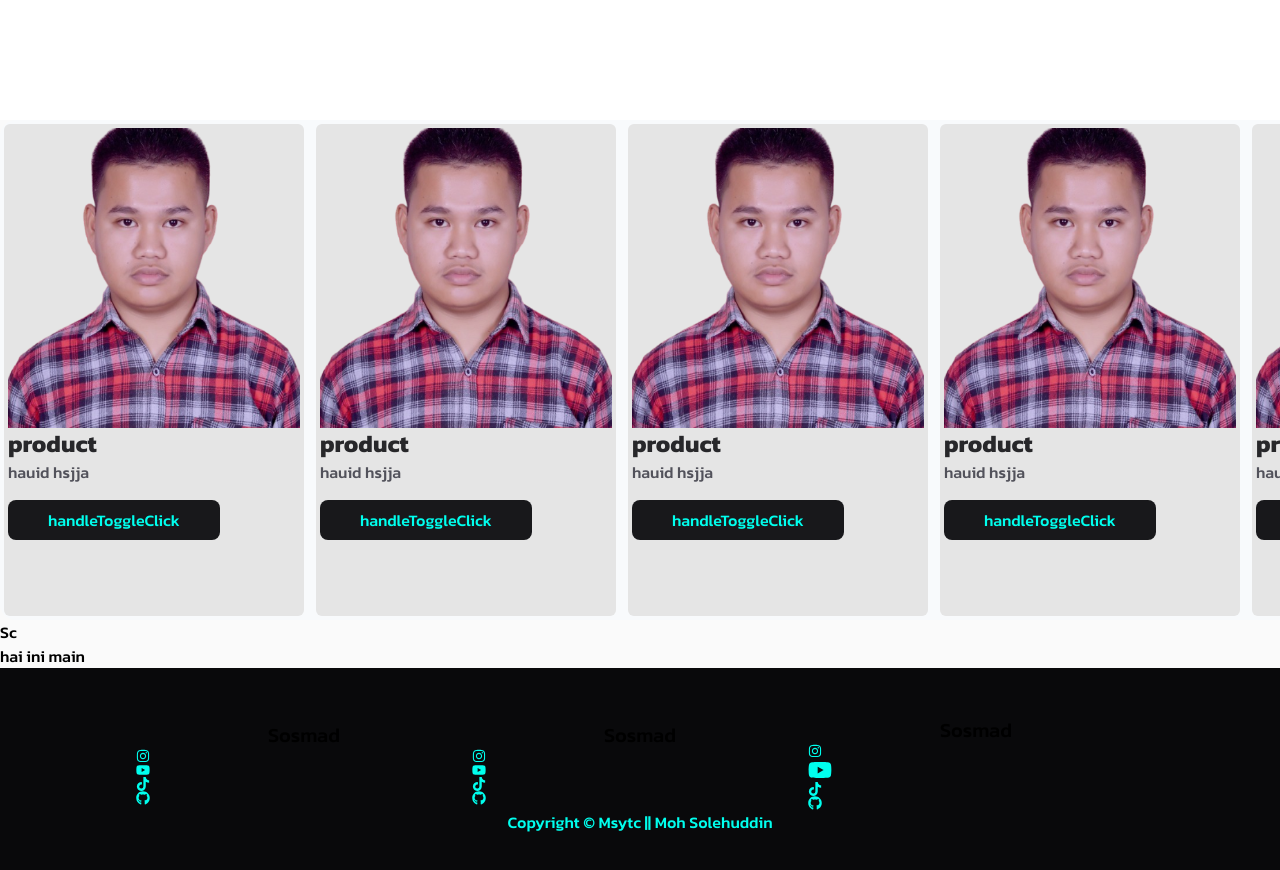
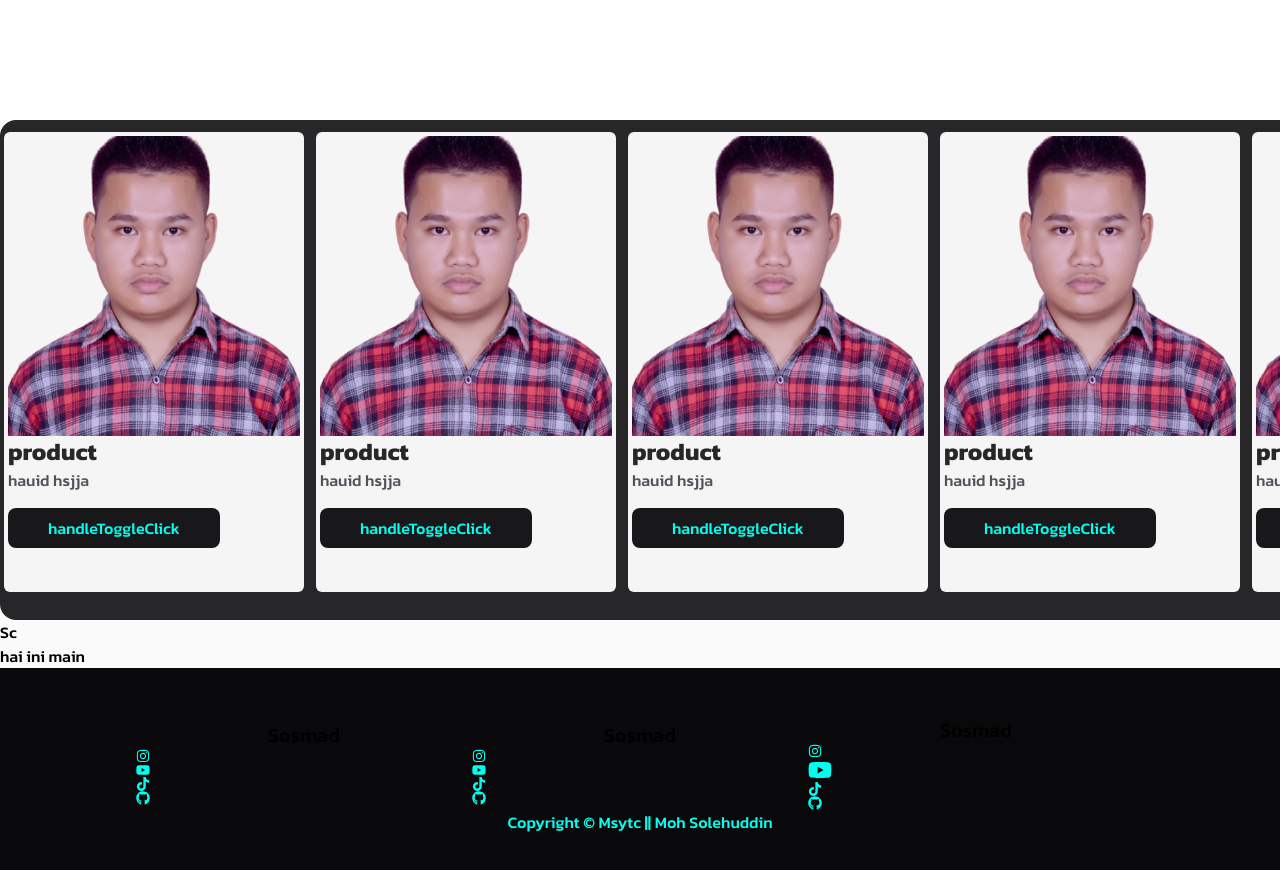
Before and after one commit to MohSolehuddin/olshop, a Next.js app: page / in a window 1280 px wide. Shown: the part 1480-2350 px from the top of the page. Built offline with nearby package versions, Linux system fonts and the light colour scheme.

Commit message:
fix: nav content

```diff
--- a/src/components/fragments/Card.tsx
+++ b/src/components/fragments/Card.tsx
@@ -11,8 +11,8 @@ export function CardContainer({
   return (
     <section
       id="card-container"
-      className={`bg-slate-50 rounded-2xl p-1 mx-auto
-    h-[500px] w-full px-1 flex ${customStyle} gap-3`}>
+      className={`rounded-2xl bg-zinc-800 p-1 mx-auto
+    h-[500px] w-full px-1 flex ${customStyle} gap-3 p-3`}>
       {children}
     </section>
   );
@@ -32,7 +32,7 @@ export function CardItem({
   link: any;
 }) {
   return (
-    <section className="w-[300px] bg-neutral-200 rounded-md max-h-full p-1">
+    <section className="w-[300px] bg-neutral-100 rounded-md p-1 max-h-[460px]">
       <Image
         className="w-[300px] h-[300px]"
         src={img}
--- a/src/components/fragments/Header.tsx
+++ b/src/components/fragments/Header.tsx
@@ -52,7 +52,7 @@ const Header = () => {
         className={`flex-row justify-between gap-3 md:flex transition ease-in-out delay-75 duration-500 ${
           isToggleClick
             ? "absolute left-0 top-0 h-fit flex place-items-center flex-col py-12 w-screen mt-16 md:mt-12 text-center bg-zinc-800"
-            : "h-0 -translate-y-full overflow-hidden"
+            : "h-0 md:h-fit -translate-y-full md:translate-y-0 overflow-hidden"
         }`}>
         <li
           className="cursor-pointer hover:text-sky-400"
```
